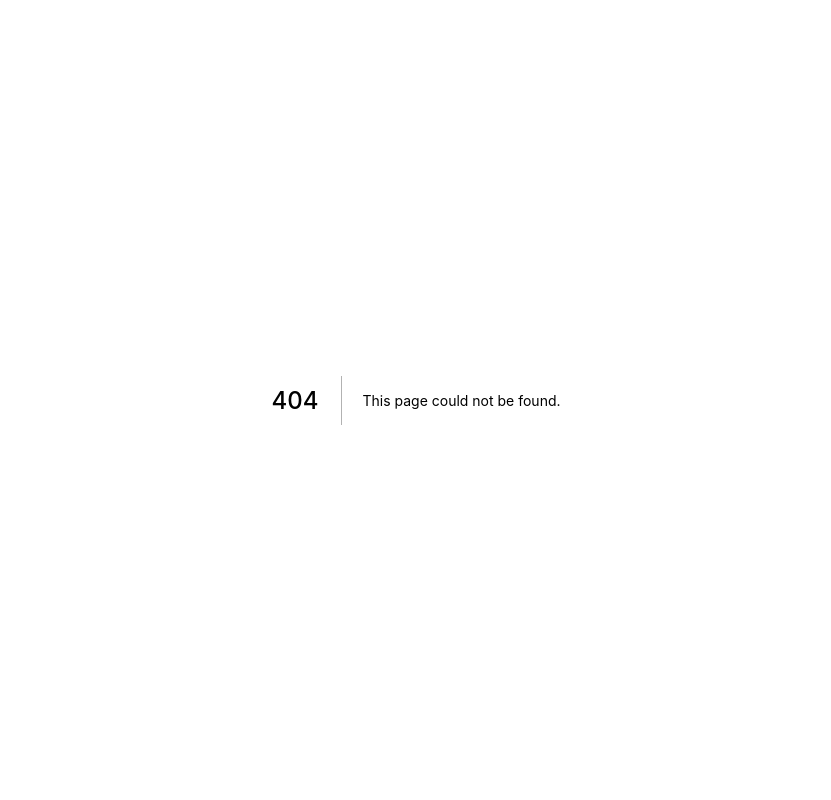
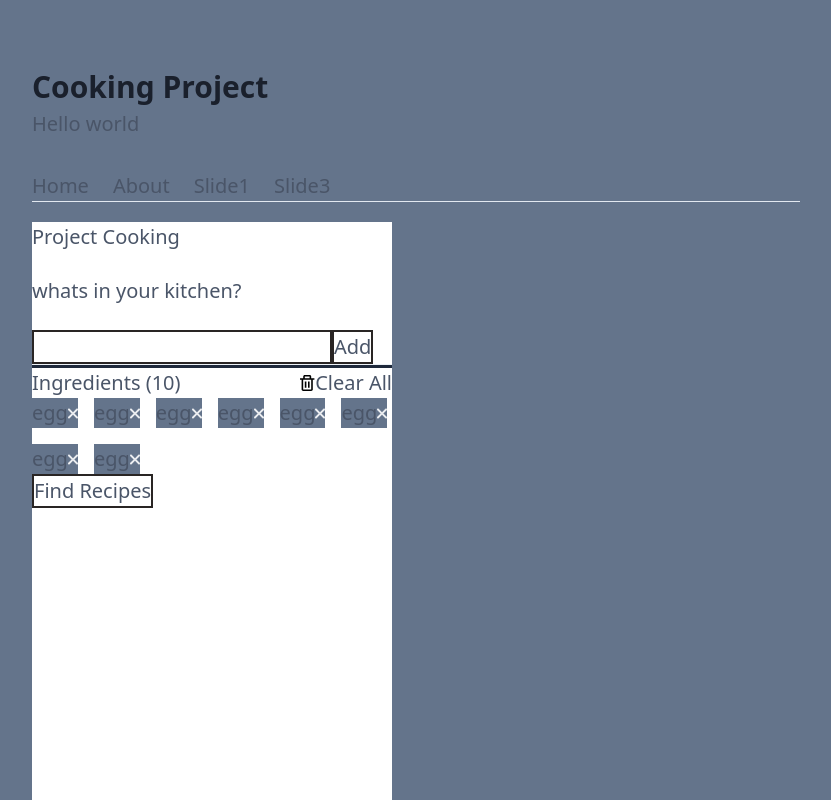
Before and after one commit to hemegonia/cooking, a Next.js app: page /slide3 in a window 1280 px wide. Before the commit this address had no page. Shown: the top 800 px of the page, without its empty margins (224-1055 px from the left). Built offline with nearby package versions, Linux system fonts and the light colour scheme.

Commit message:
feat: slide3 draft

```diff
--- a/src/pages/slide1.tsx
+++ b/src/pages/slide1.tsx
@@ -34,7 +34,8 @@ const Slide1 = () => {
           </div>
         </div>
         <div>
-          <button className="border-2 border-solid border-stone-800">
+          {/* disable button because there are no ingredients */}
+          <button className="border-2 border-solid border-stone-800" disabled>
             {'Find Recipes'}
           </button>
         </div>
--- /dev/null
+++ b/src/pages/slide3.tsx
@@ -0,0 +1,104 @@
+import { useRouter } from 'next/router';
+
+import { Meta } from '@/layouts/Meta';
+import { Main } from '@/templates/Main';
+
+const Slide3 = () => {
+  const router = useRouter();
+  return (
+    <Main meta={<Meta title="Slide 1" description="Slide 1" />}>
+      <div style={{ height: '640px', width: '360px' }} className="bg-white">
+        <div> Project Cooking</div>
+        <div>
+          <p>whats in your kitchen?</p>
+          <input
+            type="text"
+            className="border-2 border-solid border-stone-800"
+          />
+          <button className="border-2 border-solid border-stone-800">
+            Add
+          </button>
+        </div>
+        <hr className="h-1 bg-slate-800" />
+        <div>
+          <div className="flex justify-between">
+            <h1> Ingredients (10)</h1>
+            <button className="flex items-center">
+              <img
+                src={`${router.basePath}/assets/images/trash_icon.svg`}
+                alt="Ingredients Place Holder Image"
+              />
+              Clear All{' '}
+            </button>
+          </div>
+          <div className="flex flex-wrap gap-4">
+            <button className="flex items-center bg-slate-500">
+              egg{' '}
+              <img
+                src={`${router.basePath}/assets/images/close_icon.svg`}
+                alt="Ingredients Place Holder Image"
+              />
+            </button>
+            <button className="flex items-center bg-slate-500">
+              egg{' '}
+              <img
+                src={`${router.basePath}/assets/images/close_icon.svg`}
+                alt="Ingredients Place Holder Image"
+              />
+            </button>
+            <button className="flex items-center bg-slate-500">
+              egg{' '}
+              <img
+                src={`${router.basePath}/assets/images/close_icon.svg`}
+                alt="Ingredients Place Holder Image"
+              />
+            </button>
+            <button className="flex items-center bg-slate-500">
+              egg{' '}
+              <img
+                src={`${router.basePath}/assets/images/close_icon.svg`}
+                alt="Ingredients Place Holder Image"
+              />
+            </button>
+            <button className="flex items-center bg-slate-500">
+              egg{' '}
+              <img
+                src={`${router.basePath}/assets/images/close_icon.svg`}
+                alt="Ingredients Place Holder Image"
+              />
+            </button>
+            <button className="flex items-center bg-slate-500">
+              egg{' '}
+              <img
+                src={`${router.basePath}/assets/images/close_icon.svg`}
+                alt="Ingredients Place Holder Image"
+              />
+            </button>
+            <button className="flex items-center bg-slate-500">
+              egg{' '}
+              <img
+                src={`${router.basePath}/assets/images/close_icon.svg`}
+                alt="Ingredients Place Holder Image"
+              />
+            </button>
+            <button className="flex items-center bg-slate-500">
+              egg{' '}
+              <img
+                src={`${router.basePath}/assets/images/close_icon.svg`}
+                alt="Ingredients Place Holder Image"
+              />
+            </button>
+          </div>
+        </div>
+        <div>
+          {/* active button because there are ingredients */}
+          <button className="border-2 border-solid border-stone-800">
+            {'Find Recipes'}
+          </button>
+        </div>
+      </div>
+    </Main>
+  );
+};
+
+export default Slide3;
--- a/src/templates/Main.tsx
+++ b/src/templates/Main.tsx
@@ -43,6 +43,13 @@ const Main = (props: IMainProps) => (
                 </a>
               </Link>
             </li>
+            <li className="mr-6">
+              <Link href="/slide3/">
+                <a className="border-none text-gray-700 hover:text-gray-900">
+                  Slide3
+                </a>
+              </Link>
+            </li>
           </ul>
         </div>
       </div>
```
Also changed, not shown: public/assets/images/close_icon.svg (added), public/assets/images/trash_icon.svg (added).
